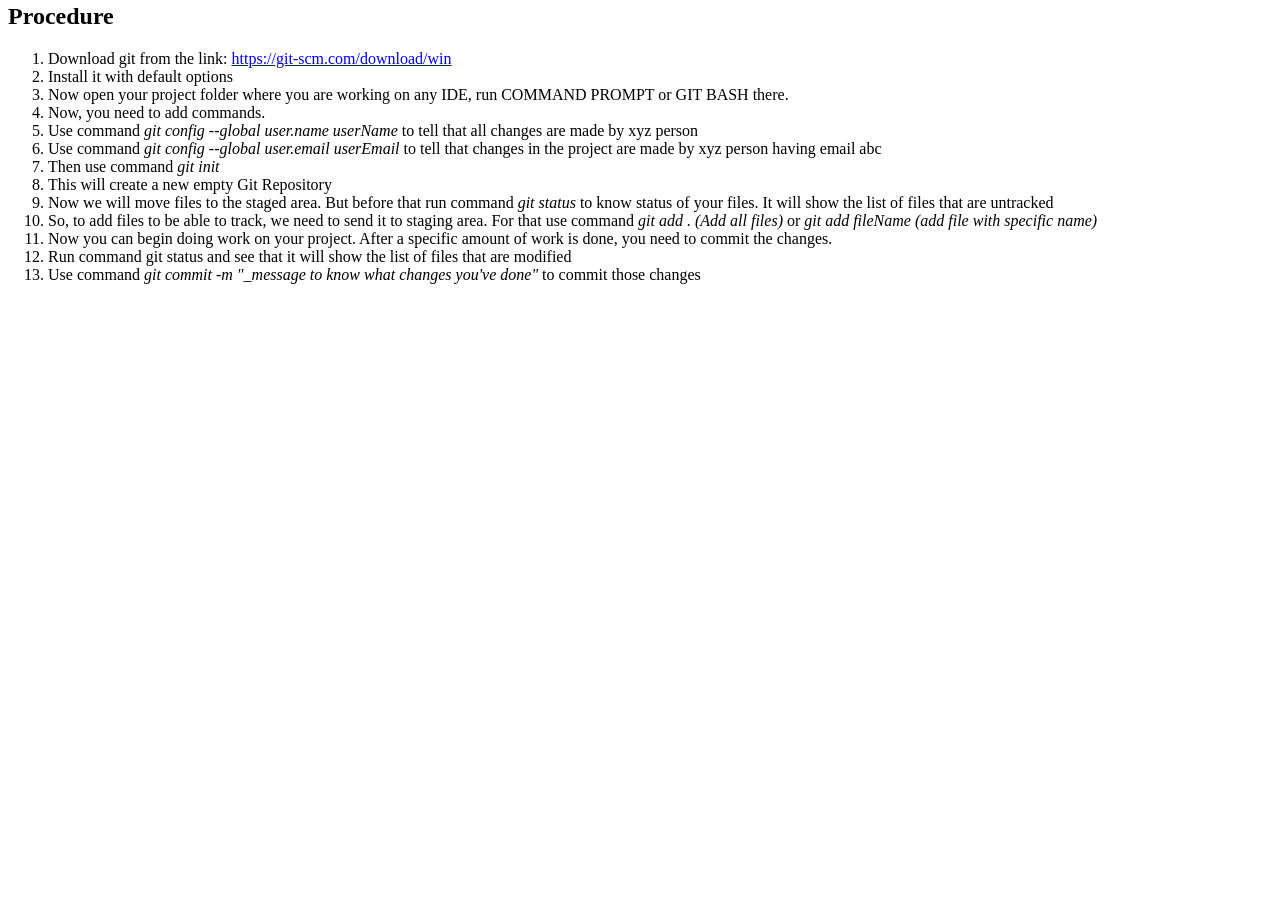
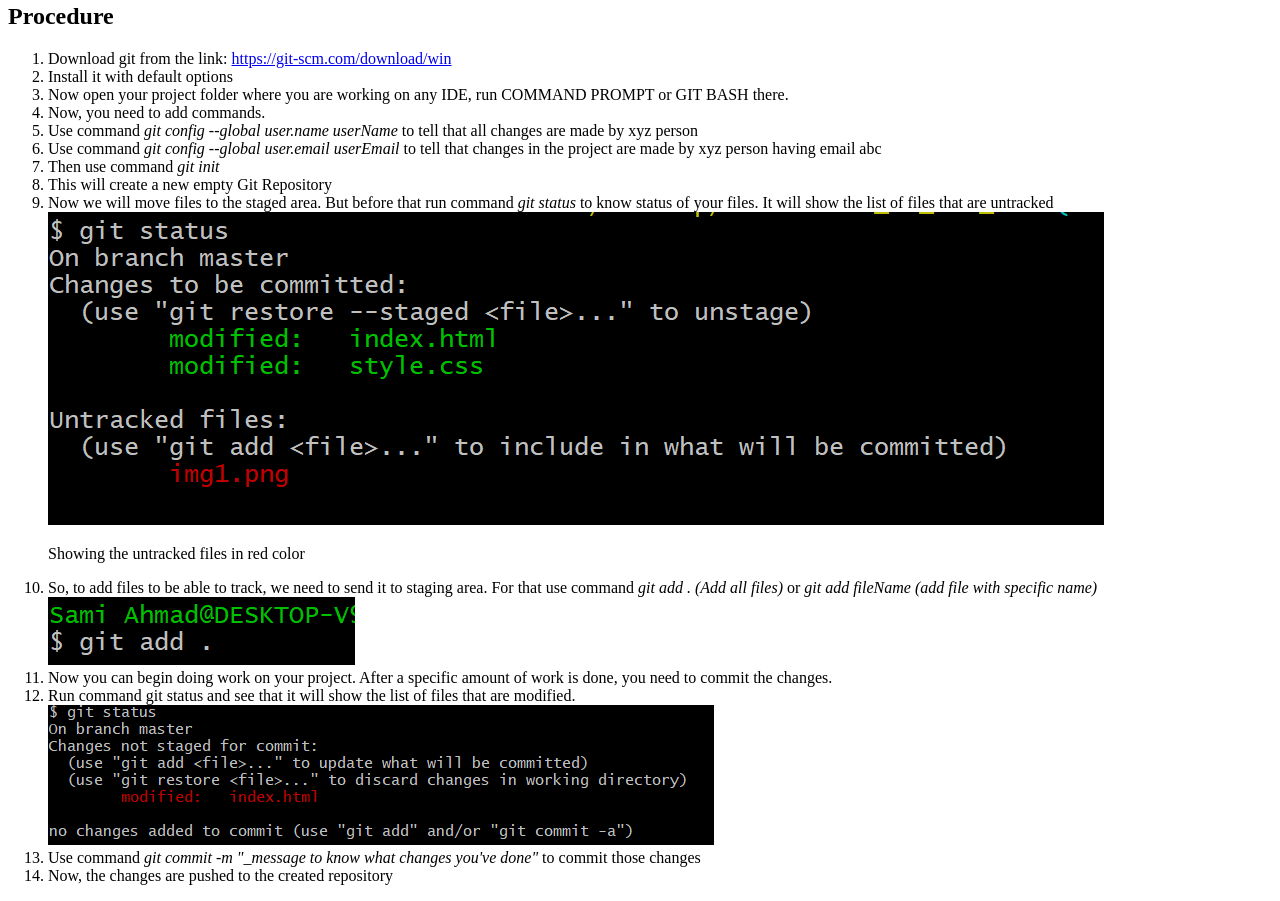
Before and after one commit to Sami1150/GitInfo_-Assignment_MC-, a plain HTML site: page index.html in a window 1280 px wide. Shown: the part 1328-2229 px from the top of the page. Before the commit the page ends 1628 px from the top, so only its background shows below. Drawn offline with Linux system fonts and the light colour scheme.

Commit message:
Procedure done up to committing changes

```diff
--- a/index.html
+++ b/index.html
@@ -71,10 +71,15 @@
         <li>Then use command <i>git init</i></li>
         <li>This will create a new empty Git Repository</li>
         <li>Now we will move files to the staged area. But before that run command <i>git status</i> to know status of your files. It will show the list of files that are untracked</li>
+        <img src="gitStatus.png" alt="">
+        <p>Showing the untracked files in red color</p>
         <li>So, to add files to be able to track, we need to send it to staging area. For that use command <i>git add . (Add all files)</i> or <i>git add fileName (add file with specific name)</i></li>
+        <img src="img1.png" alt="">
         <li>Now you can begin doing work on your project. After a specific amount of work is done, you need to commit the changes.</li>
-        <li>Run command git status and see that it will show the list of files that are modified</li>
+        <li>Run command git status and see that it will show the list of files that are modified. </li>
+            <img src="gitCommit.png" alt="">
         <li>Use command <i>git commit -m "_message to know what changes you've done"</i> to commit those changes</li>
+        <li>Now, the changes are pushed to the created repository</li>
 
 
     </ol>
```
Also changed, not shown: gitCommit.png (added).
